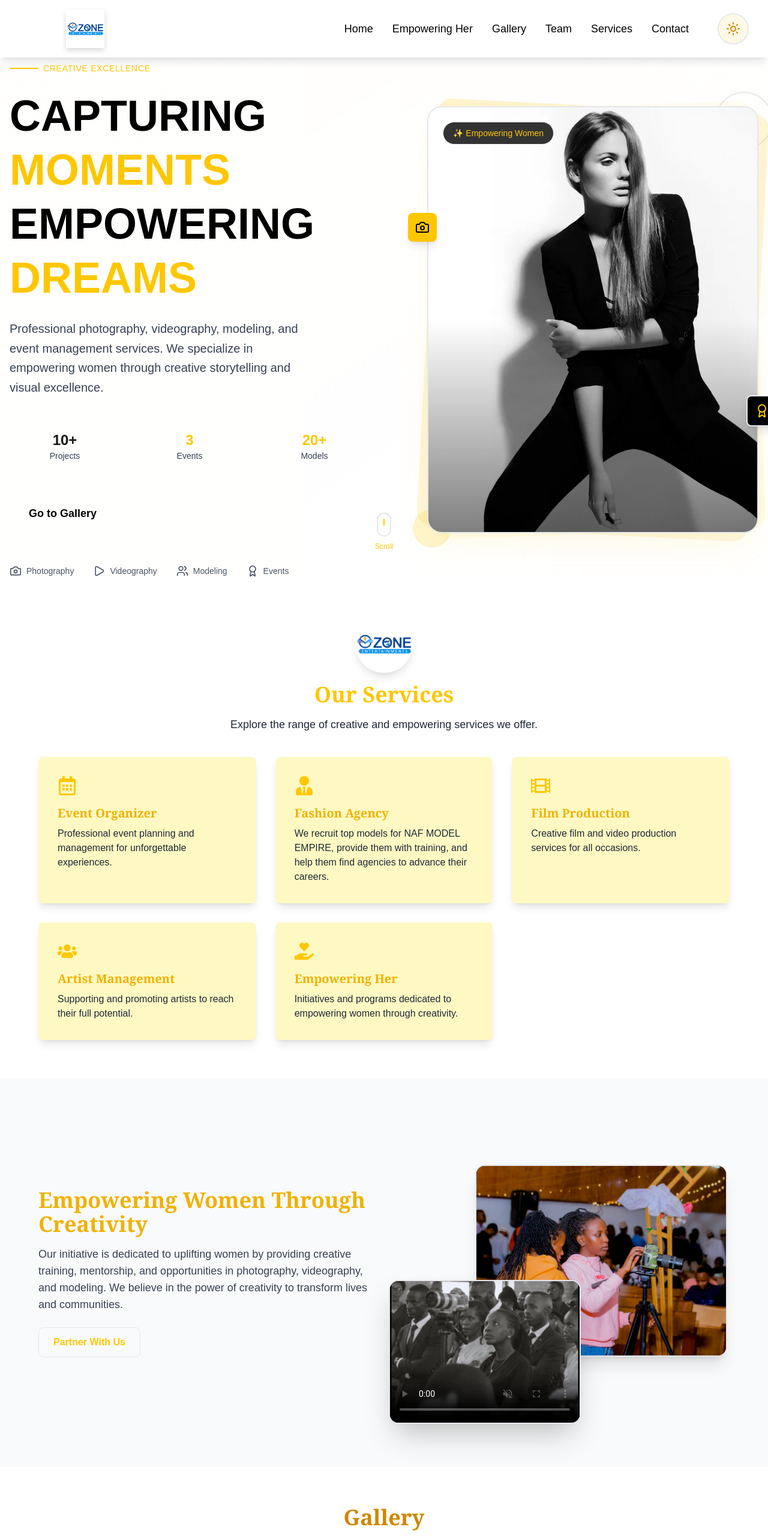
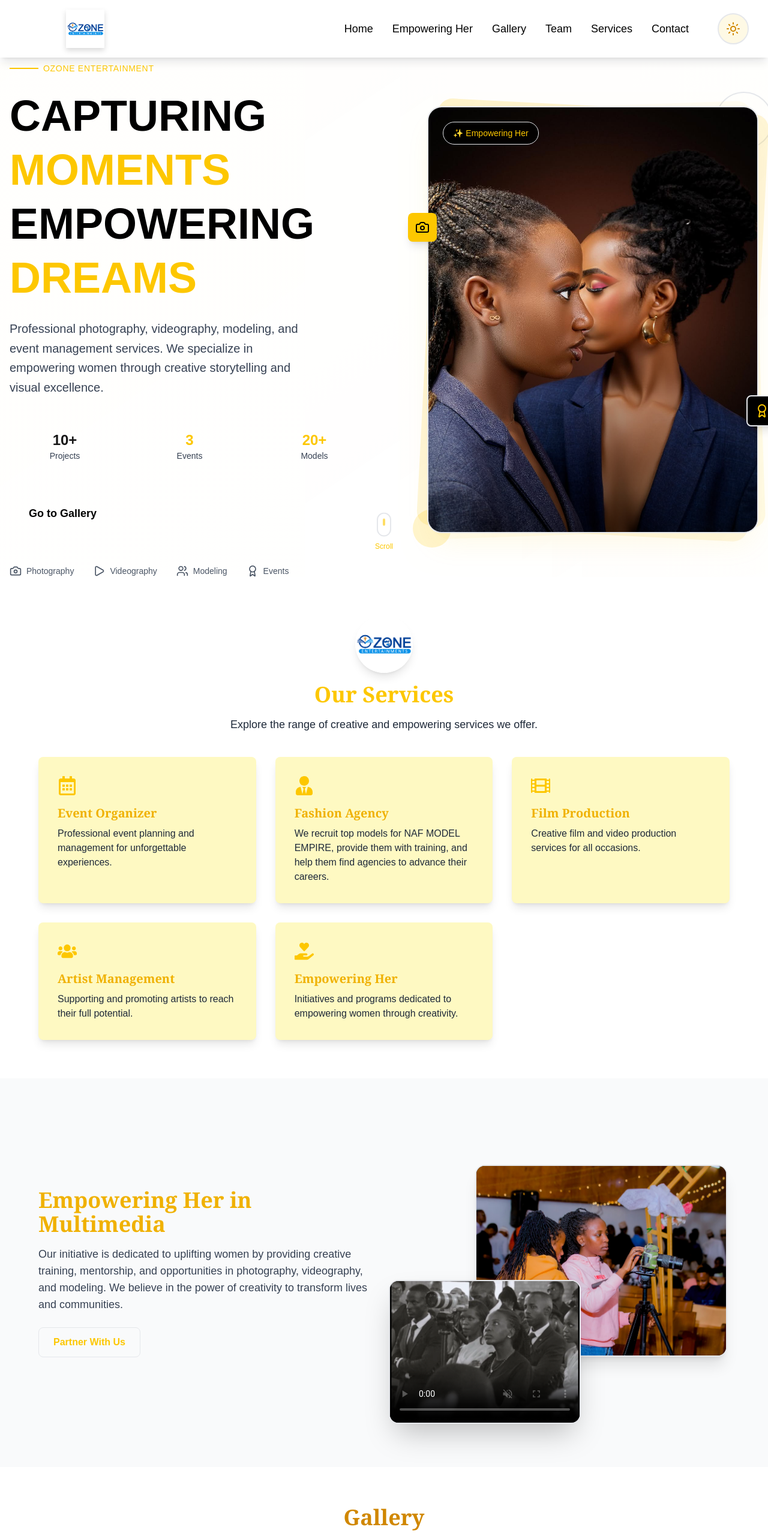
Before and after one commit to Ishimwediane/ozone, a Next.js app: page / in a window 1280 px wide. Shown: the top 2566 px of the page at 60% size. Built offline with nearby package versions, Linux system fonts and the light colour scheme; grey boxes are pictures that could not be loaded.

Commit message:
resolving errors

```diff
--- a/src/components/EmpoweringHer.tsx
+++ b/src/components/EmpoweringHer.tsx
@@ -9,7 +9,7 @@ export default function EmpoweringHer() {
       <div className="max-w-6xl mx-auto grid grid-cols-1 lg:grid-cols-2 gap-8 lg:gap-12 items-center">
         {/* Left: Text Content */}
         <div>
-          <h2 className={`text-3xl sm:text-4xl font-bold font-serif mb-4 ${theme === 'dark' ? 'text-yellow-400' : 'text-yellow-500'}`}>Empowering Women Through Creativity</h2>
+          <h2 className={`text-3xl sm:text-4xl font-bold font-serif mb-4 ${theme === 'dark' ? 'text-yellow-400' : 'text-yellow-500'}`}>Empowering Her in Multimedia </h2>
           <p className={`text-base sm:text-lg mb-6 ${theme === 'dark' ? 'text-gray-300' : 'text-gray-700'}`}>
             Our initiative is dedicated to uplifting women by providing creative training, mentorship, and opportunities in photography, videography, and modeling. We believe in the power of creativity to transform lives and communities.
           </p>
--- a/src/components/Footer.tsx
+++ b/src/components/Footer.tsx
@@ -81,7 +81,7 @@ export default function Footer() {
         </div>
 
         <div className={`text-center py-4 text-sm ${theme === 'dark' ? 'text-gray-400' : 'text-gray-300'}`}>
-          © {new Date().getFullYear()} Your Company. All rights reserved.
+          © {new Date().getFullYear()} Ozone entertainment. All rights reserved.
         </div>
       </footer>
 
--- a/src/components/Hero.tsx
+++ b/src/components/Hero.tsx
@@ -26,7 +26,7 @@ export default function HeroSection() {
               <div className="flex items-center space-x-2">
                 <div className="w-8 sm:w-12 h-0.5 bg-yellow-400"></div>
                 <span className="text-yellow-400 font-medium tracking-wider uppercase text-xs sm:text-sm ${theme === 'dark' ? '' : 'text-yellow-600'}">
-                  Creative Excellence
+                  Ozone entertainment
                 </span>
               </div>
 
@@ -132,7 +132,7 @@ export default function HeroSection() {
               {/* Image */}
               <div className="relative rounded-2xl sm:rounded-3xl overflow-hidden border-2 border-yellow-400/30 shadow-2xl shadow-yellow-400/10">
                 <Image
-                  src="/model.webp?height=800&width=600"
+                  src="/model.jpg?height=800&width=600"
                   alt="Professional Creative Services"
                   width={600}
                   height={800}
@@ -143,7 +143,7 @@ export default function HeroSection() {
                 <div className="absolute inset-0 bg-gradient-to-t from-black/50 via-transparent to-transparent"></div>
                 {/* Floating Badge */}
                 <div className="absolute top-4 sm:top-6 left-4 sm:left-6 bg-black/80 backdrop-blur-sm text-yellow-400 px-3 sm:px-4 py-1.5 sm:py-2 rounded-full text-xs sm:text-sm font-medium border border-yellow-400/30">
-                  ✨ Empowering Women
+                  ✨ Empowering Her
                 </div>
               </div>
             </div>
--- a/src/components/Team.tsx
+++ b/src/components/Team.tsx
@@ -4,21 +4,21 @@ import { useTheme } from "../context/ThemeContext"
 
 const team = [
   {
-    name: "Augiste Hategekimama",
+    name: "Augustin HATEGEKIMANA",
     role: "Founder & CEO",
     image: "/AUGY1.jpg",
 
   },
   {
-    name: "Solange Abayisenga",
+    name: "Solange ABAYISENGA",
     role: "Founder & Chief financial officerand secretary",
     image: "/Solange .jpg",
 
   },
   {
-    name: "Nadine Igihozo",
+    name: "Nadine IGIHOZO",
     role: "Founder & Chief marketing officer",
-    image: "/nature.webp",
+    image: "/IGIHOZO.jpg",
 
   },
 ]
```
Also changed, not shown: public/model.jpg (added).
